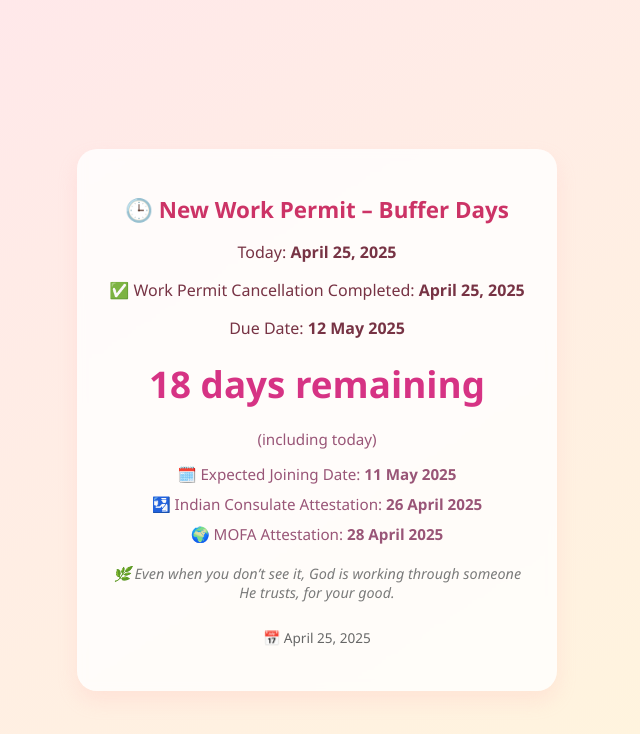
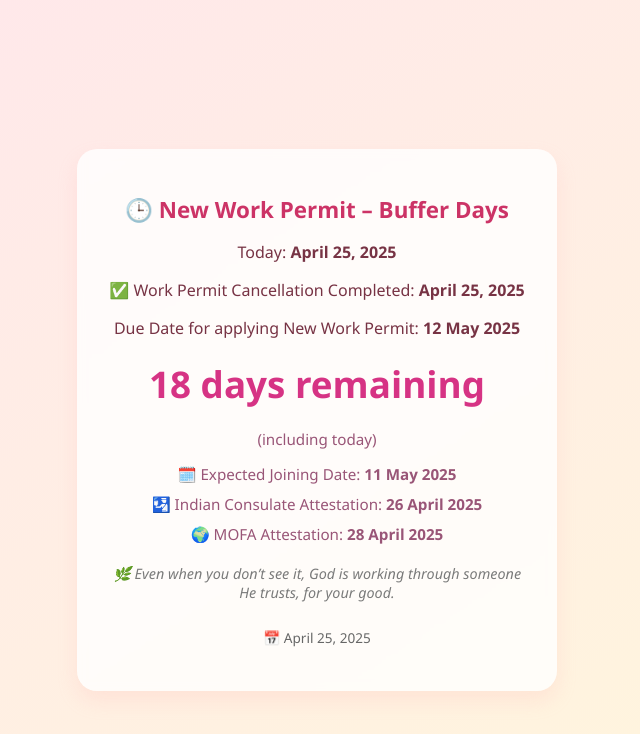
Before and after one commit to myremindertool/myremindertool, a plain HTML site: page index.html in a window 1280 px wide. Shown: the whole page, without its empty margins (323-963 px from the left). Drawn offline with Linux system fonts and the light colour scheme.

Commit message:
Update index.html

```diff
--- a/index.html
+++ b/index.html
@@ -93,7 +93,7 @@
     <h1>🕒 New Work Permit – Buffer Days</h1>
     <p class="date" id="today">Today: Loading...</p>
     <p class="date" id="cancellation">✅ Old Work Permit Cancellation Completed: Loading...</p>
-    <p class="date">Due Date: <strong>12 May 2025</strong></p>
+    <p class="date">Due Date for applying New Work Permit: <strong>12 May 2025</strong></p>
     <p class="big" id="countdown">Loading...</p>
     <p class="note">(including today)</p>
 
```
